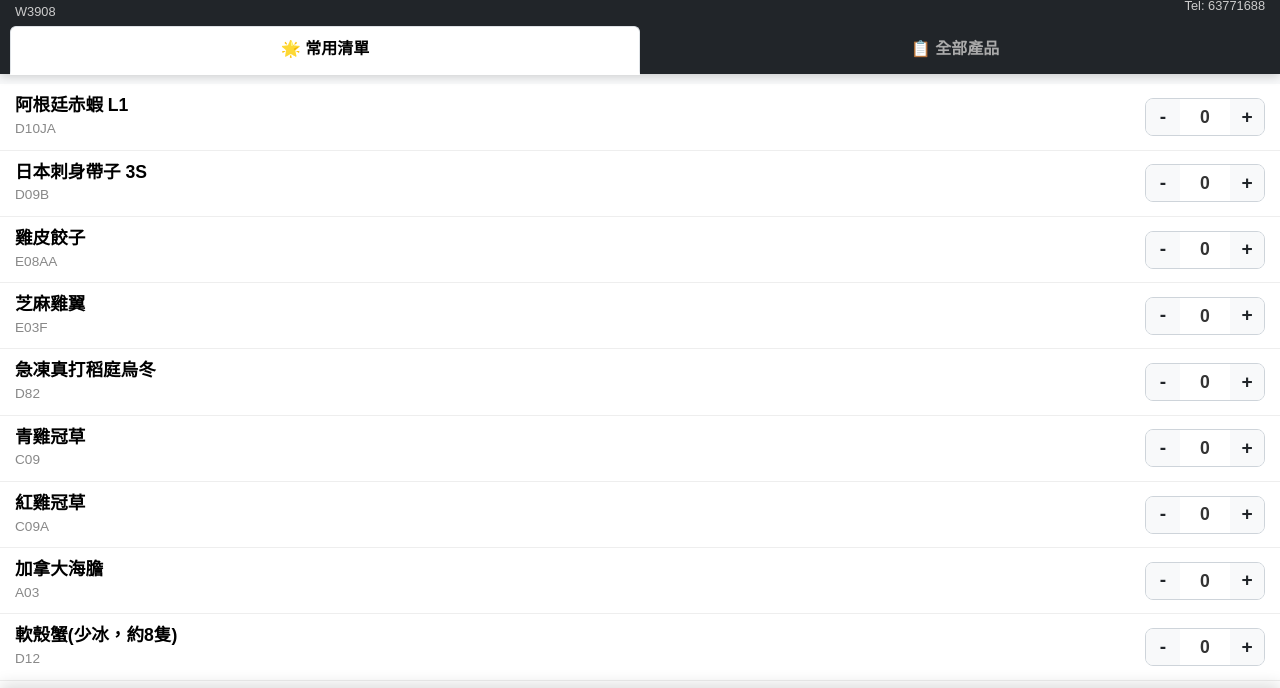
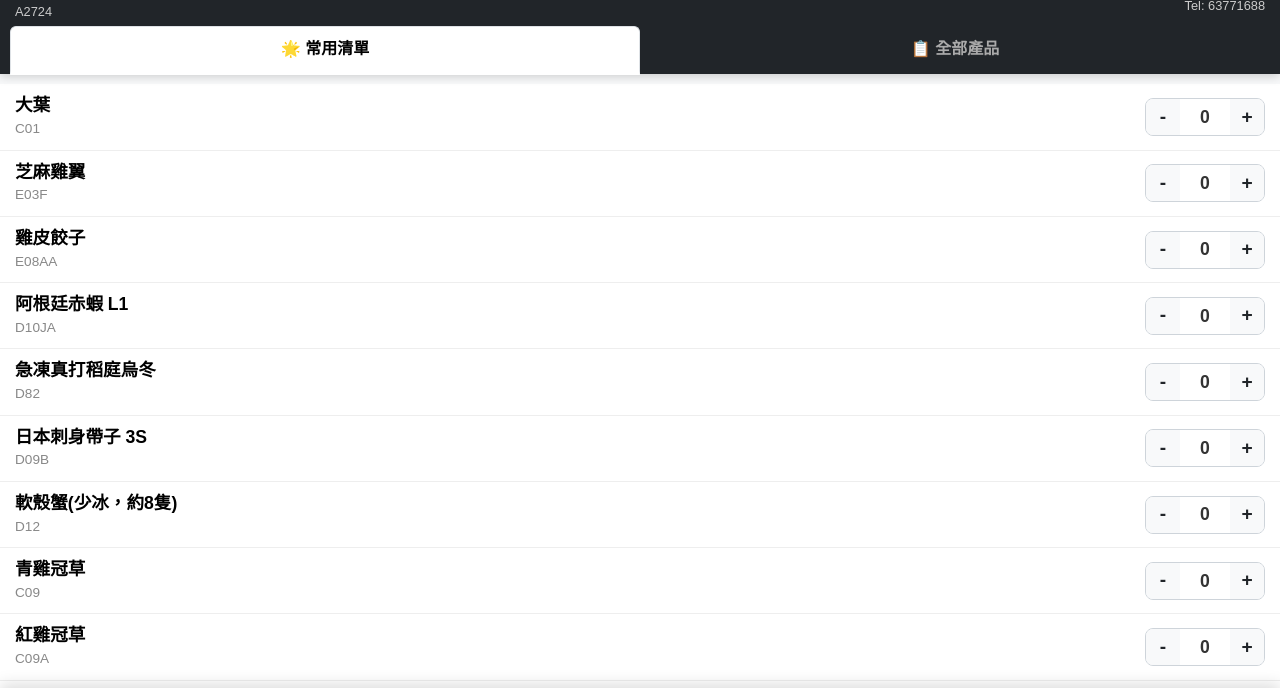
Before and after one commit to hkwangtat-order/W3908, a plain HTML site: page index.html in a window 1280 px wide. Shown: the part 41-729 px from the top of the page. Drawn offline with nearby package versions, Linux system fonts and the light colour scheme.

Commit message:
Update index.html

```diff
--- a/index.html
+++ b/index.html
@@ -53,7 +53,7 @@
 <body>
 <div class="sticky-header-container">
     <div class="top-info d-flex justify-content-between align-items-center">
-        <div><div class="client-name">酒津(銅)</div><div style="font-size: 0.8rem; color: #ccc;">W3908</div></div>
+        <div><div class="client-name">酒津(銅)</div><div style="font-size: 0.8rem; color: #ccc;">A2724</div></div>
         <div style="text-align: right; font-size: 0.8rem; color: #ccc;">宏達批發<br>Tel: 63771688</div>
     </div>
     <ul class="nav nav-tabs">
@@ -103,8 +103,8 @@
 </div>
 <script src="https://cdn.jsdelivr.net/npm/bootstrap@5.3.0/dist/js/bootstrap.bundle.min.js"></script>
 <script>
-    const customerName = "酒津(銅)"; const customerCode = "W3908";
-    const frequentCodes = ["D10JA", "D09B", "E08AA", "E03F", "D82", "C09", "C09A", "A03", "D12", "D84", "C01CJ", "C28B", "D58A", "C43", "B14", "D04C", "M007", "D50B", "C27A", "D41AB", "C14G", "C10A", "D19E", "C20BA", "C51", "C70", "D30", "C04", "M008E", "D65", "D59EA"];
+    const customerName = "酒津(銅)"; const customerCode = "A2724";
+    const frequentCodes = ["C01", "E03F", "E08AA", "D10JA", "D82", "D09B", "D12", "C09", "C09A", "A03", "C01CJ", "M007", "D84", "D04C", "C28B", "D50B", "D58A", "B14", "C20BA", "C27A", "D19E", "D31A", "C43", "D41AB", "M008E", "C04", "C14G", "C51", "C70", "D02B", "C10A", "C26B", "C53A", "D30", "D64AE", "D65", "C26G", "C50BB", "C62", "D03B", "C24B", "C43A", "C53B", "C54", "D03LB", "D03LK", "D19ER", "D42AA"];
     const eelProducts = ["D22J", "D22L", "D22", "D22C", "D22A", "D22D", "D22I", "D22G"];
     const weightedProducts = ["D61B", "D61C", "D18A", "D17E", "D17C", "B01", "D18"];
     const fullCatalog = [
```
